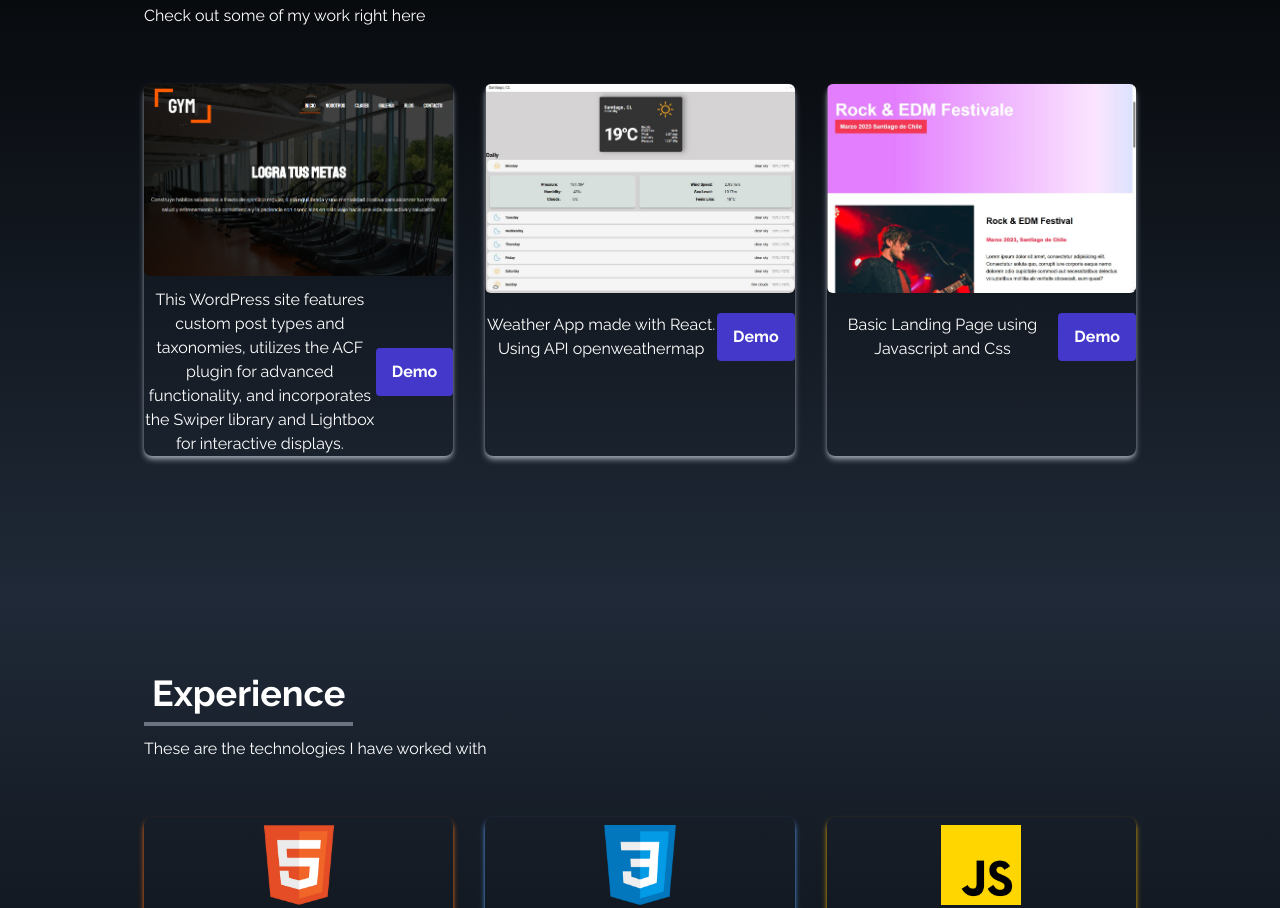
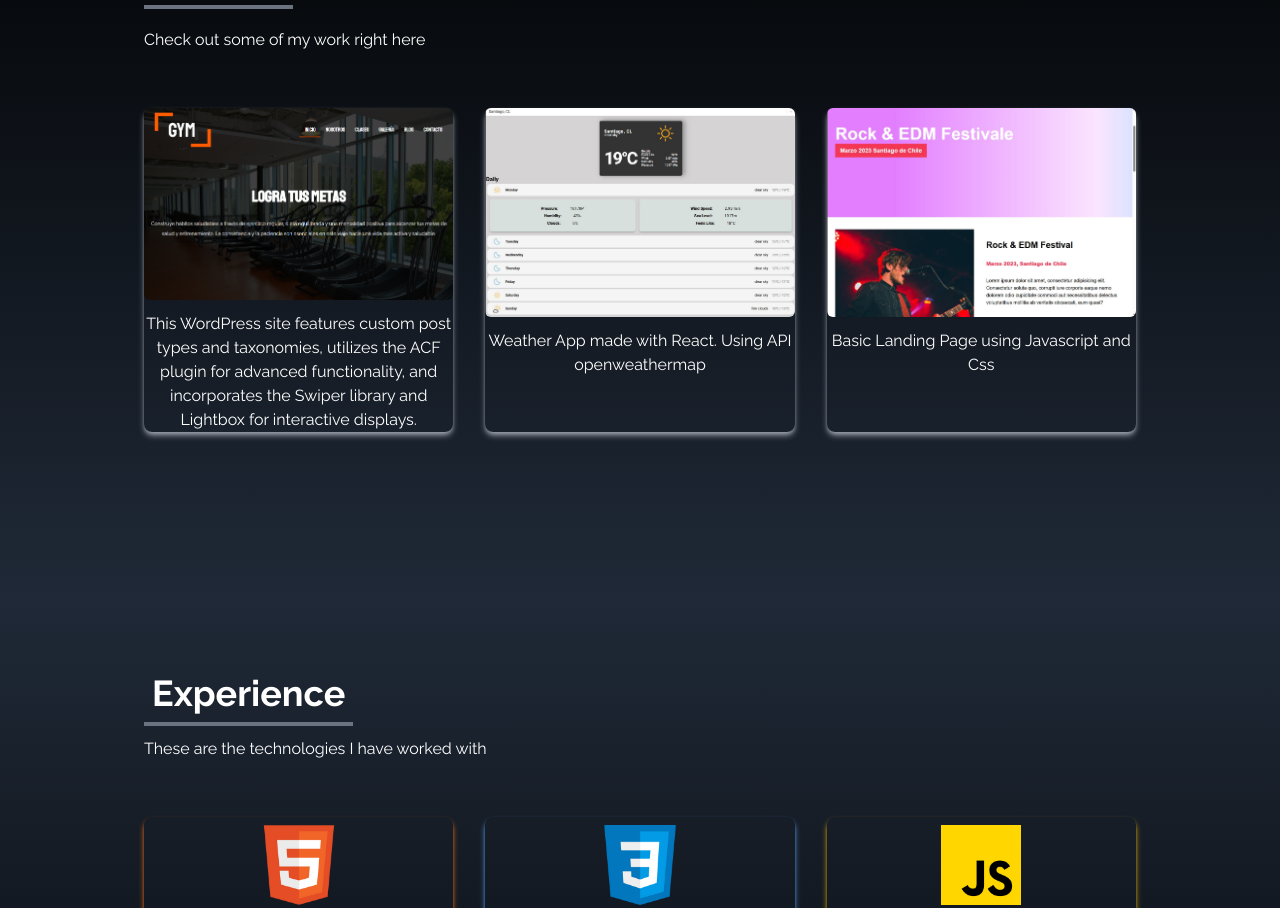
Before and after one commit to YohanRVV/myportfolio, a React (Vite) app: page / in a window 1280 px wide. Shown: the part 1802-2710 px from the top of the page. Built offline with nearby package versions, Linux system fonts and the light colour scheme.

Commit message:
Update Portfolio.jsx

```diff
--- a/src/components/Portfolio.jsx
+++ b/src/components/Portfolio.jsx
@@ -44,12 +44,11 @@ const Portfolio = () => {
                     {
                         portfolios.map(({ id, src, demo, parragraph }) => (
                             <div key={id} className='shadow-md shadow-gray-400 rounded-lg'>
-                                <img src={src} alt="" className='rounded-md duration-200 hover:scale-105' />
+                                <a href={demo} target='_blank' rel='noreferrer'>
+                                    <img src={src} alt="" className='rounded-md duration-200 hover:scale-105' />
+                                </a>
                                 <div className='flex items-center justify-center'>
                                     <p className='text-center mt-3'>{parragraph}</p>
-                                    <a href={demo} target='_blank' rel='noreferrer' className='bg-indigo-700 hover:bg-indigo-900  text-white font-bold mt-5 mb-2 py-3 px-4 rounded duration-200 hover:scale-105'>
-                                        Demo
-                                    </a>
                                 </div>
                             </div>
 
```
